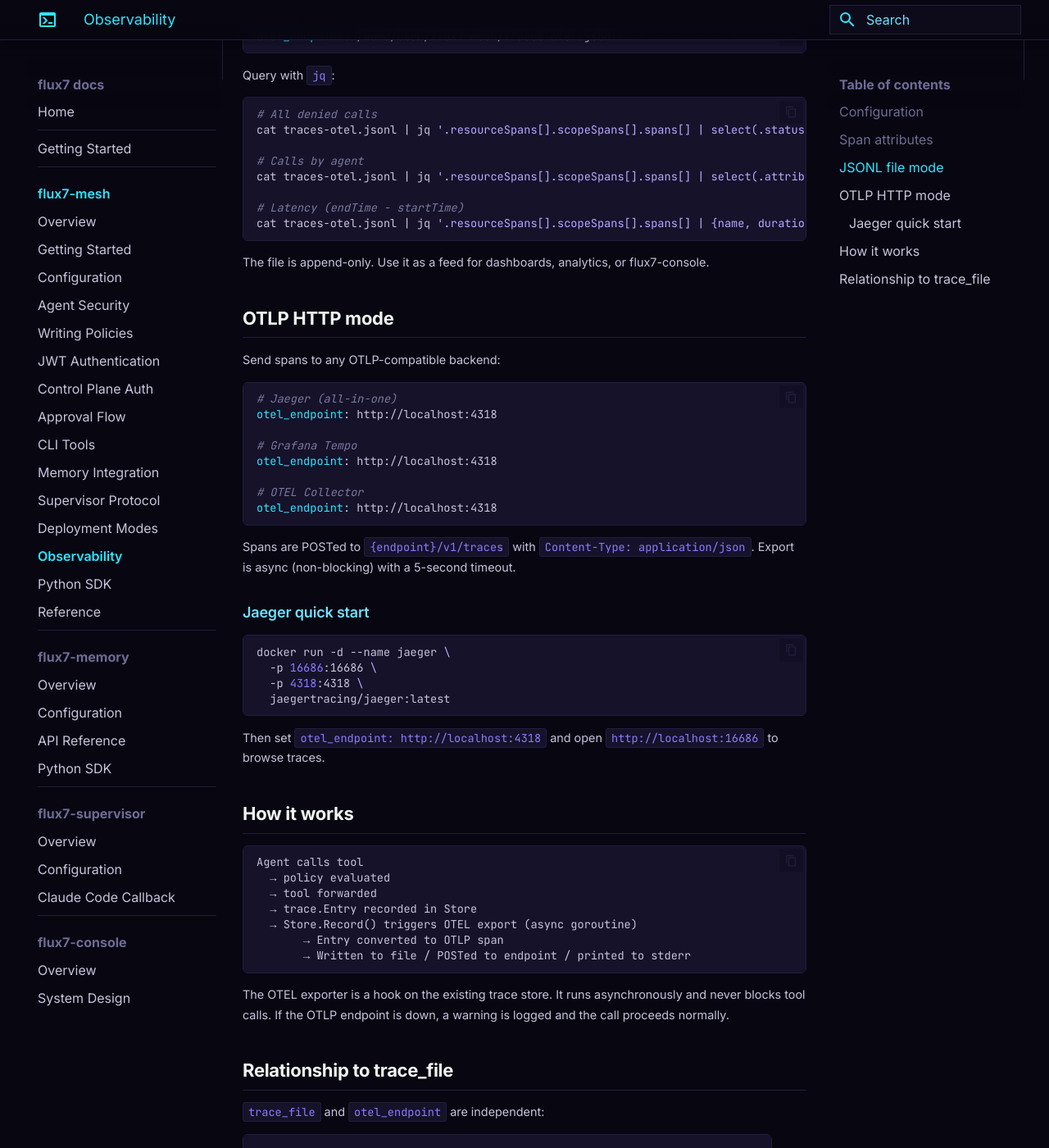
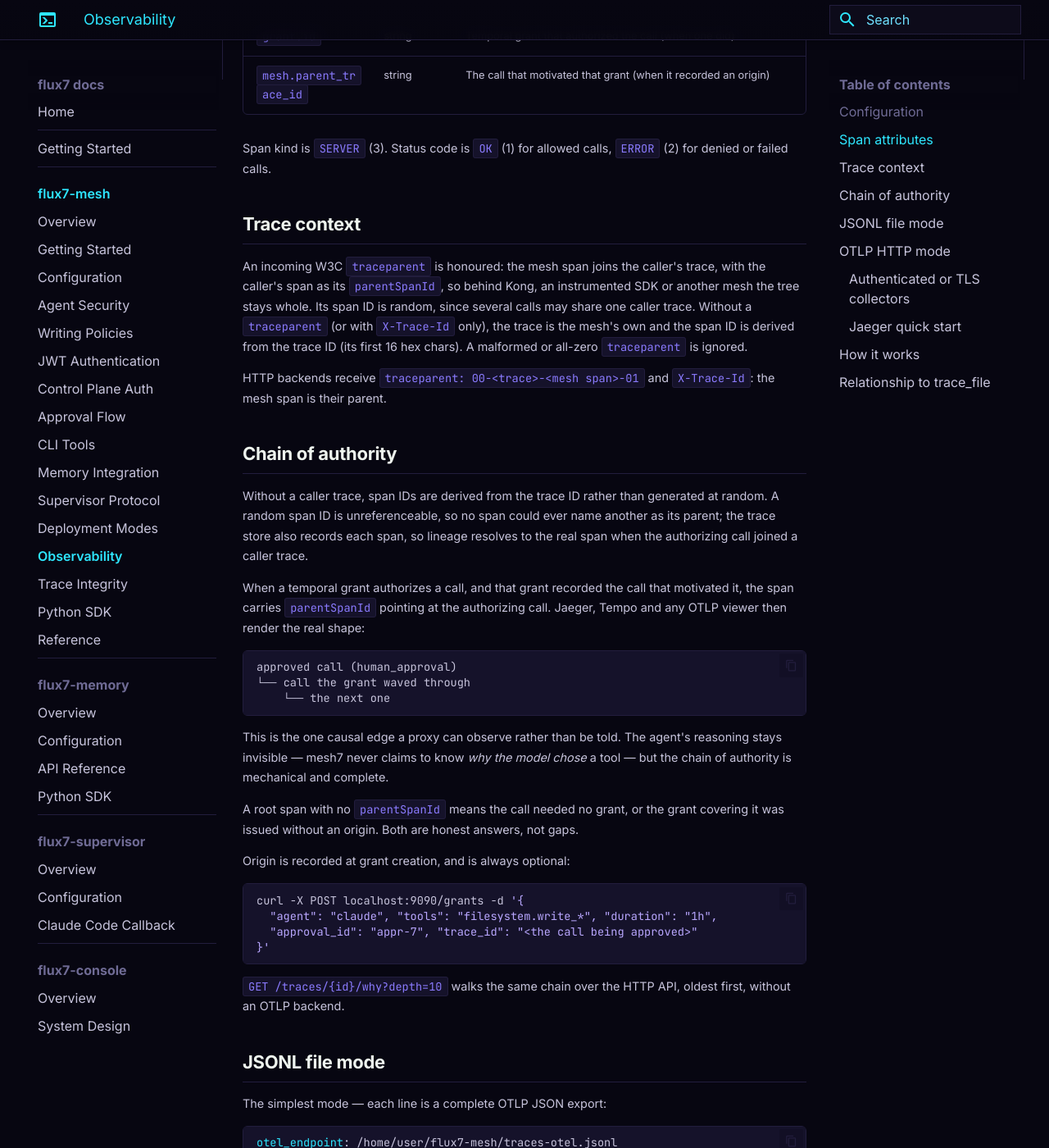
Before and after one commit to KTCrisis/flux7-docs, an MkDocs documentation site: the page built from docs/mesh7/otel.md, in a window 1280 px wide and 1400 px high, scrolled down 1600 px. Shown: the whole window at 82% size. Built offline with MkDocs 1.6.1 and Material for MkDocs 9.7.7, drawn with Linux system fonts in a browser that asks for light colours; some of the changed text lies outside the part shown.

Commit message:
docs(mesh7): trace integrity, OTLP delivery and trace context, console traces
- mesh7/otel.md brought up to the mesh repo: chain of authority, GenAI
  semantic conventions, enduser.id, incoming traceparent, batched OTLP
  delivery with retries, otel_headers / otel_ca_cert /
  otel_insecure_skip_verify
- new mesh7/trace-integrity.md (hash chain, MESH_TRACE_KEY, verify,
  limits) and its nav entry
- reference: `mesh7 trace verify`, MESH_ADMIN_TOKEN / MESH_TRACE_KEY,
  GET /traces/{id}/why, GET /traces/verify
- configuration: the three OTLP keys and the chained trace file
- console: routes as of September, chain of authority, integrity badge;
  the OTEL page is no longer called a waterfall

Co-Authored-By: Claude Opus 5.5 (1M context) <noreply@anthropic.com>
Claude-Session: https://claude.ai/code/session_01Vb8UfGUZ4RvB1kdNgWQuPp

````diff
--- a/docs/mesh7/otel.md
+++ b/docs/mesh7/otel.md
@@ -27,6 +27,8 @@ Every span includes the following attributes:
 |-----------|------|-------------|
 | `service.name` | resource | Always `flux7-mesh` |
 | `agent.id` | string | Agent identity (e.g. `claude`, `crewai-researcher`) |
+| `enduser.id` | string | The human the agent acted for, when the token carried one (`auth.jwt.user_claim`). OpenTelemetry semantic-convention key; absent on agent-only calls |
+| `session.id` | string | MCP session the call belongs to (when set) |
 | `tool.name` | string | Tool that was called (e.g. `filesystem.write_file`) |
 | `policy.action` | string | Policy decision: `allow`, `deny`, `human_approval` |
 | `policy.rule` | string | Which policy rule matched |
@@ -37,8 +39,59 @@ Every span includes the following attributes:
 | `approval.duration_ms` | int | Time spent waiting for human approval |
 | `llm.token.input` | int | Estimated input tokens (chars/4 heuristic) |
 | `llm.token.output` | int | Estimated output tokens |
+| `grant.id` | string | Temporal grant that authorized the call (when one did) |
+| `mesh.parent_trace_id` | string | The call that motivated that grant (when it recorded an origin) |
 
 Span kind is `SERVER` (3). Status code is `OK` (1) for allowed calls, `ERROR` (2) for denied or failed calls.
+
+## Trace context
+
+An incoming W3C `traceparent` is honoured: the mesh span joins the caller's
+trace, with the caller's span as its `parentSpanId`, so behind Kong, an
+instrumented SDK or another mesh the tree stays whole. Its span ID is random,
+since several calls may share one caller trace. Without a `traceparent` (or
+with `X-Trace-Id` only), the trace is the mesh's own and the span ID is derived
+from the trace ID (its first 16 hex chars). A malformed or all-zero
+`traceparent` is ignored.
+
+HTTP backends receive `traceparent: 00-<trace>-<mesh span>-01` and `X-Trace-Id`:
+the mesh span is their parent.
+
+## Chain of authority
+
+Without a caller trace, span IDs are derived from the trace ID rather than
+generated at random. A random span ID is unreferenceable, so no span could ever
+name another as its parent; the trace store also records each span, so lineage
+resolves to the real span when the authorizing call joined a caller trace.
+
+When a temporal grant authorizes a call, and that grant recorded the call that
+motivated it, the span carries `parentSpanId` pointing at the authorizing call.
+Jaeger, Tempo and any OTLP viewer then render the real shape:
+
+```
+approved call (human_approval)
+└── call the grant waved through
+    └── the next one
+```
+
+This is the one causal edge a proxy can observe rather than be told. The agent's
+reasoning stays invisible — mesh7 never claims to know *why the model chose* a
+tool — but the chain of authority is mechanical and complete.
+
+A root span with no `parentSpanId` means the call needed no grant, or the grant
+covering it was issued without an origin. Both are honest answers, not gaps.
+
+Origin is recorded at grant creation, and is always optional:
+
+```bash
+curl -X POST localhost:9090/grants -d '{
+  "agent": "claude", "tools": "filesystem.write_*", "duration": "1h",
+  "approval_id": "appr-7", "trace_id": "<the call being approved>"
+}'
+```
+
+`GET /traces/{id}/why?depth=10` walks the same chain over the HTTP API, oldest
+first, without an OTLP backend.
 
 ## JSONL file mode
 
@@ -61,7 +114,7 @@ cat traces-otel.jsonl | jq '.resourceSpans[].scopeSpans[].spans[] | select(.attr
 cat traces-otel.jsonl | jq '.resourceSpans[].scopeSpans[].spans[] | {name, duration_ns: ((.endTimeUnixNano | tonumber) - (.startTimeUnixNano | tonumber))}'
 ```
 
-The file is append-only. Use it as a feed for dashboards, analytics, or flux7-console.
+The file is append-only. Use it as a feed for dashboards, analytics, or agent7.
 
 ## OTLP HTTP mode
 
@@ -78,7 +131,32 @@ otel_endpoint: http://localhost:4318
 otel_endpoint: http://localhost:4318
 ```
 
-Spans are POSTed to `{endpoint}/v1/traces` with `Content-Type: application/json`. Export is async (non-blocking) with a 5-second timeout.
+Spans are POSTed to `{endpoint}/v1/traces` with `Content-Type: application/json`.
+
+Delivery:
+
+- spans wait in a bounded queue (2048) and leave in batches of up to 128, or
+  every 2 seconds;
+- network errors, `429` and `5xx` are retried three times with exponential
+  backoff (0.5 s, 1 s, 2 s); any other `4xx` is final;
+- a full queue drops the span and logs it: a tool call never waits on the
+  collector;
+- on shutdown the queue is drained within 5 seconds, and the exporter logs how
+  many spans were sent, dropped and failed.
+
+### Authenticated or TLS collectors
+
+```yaml
+otel_endpoint: https://otlp-gateway.example.com/otlp
+otel_headers:
+  Authorization: "Basic ${GRAFANA_OTLP_TOKEN}"   # ${VAR} expanded from the environment
+  X-Scope-OrgID: tenant-42
+otel_ca_cert: /etc/mesh7/collector-ca.pem          # appended to the system roots
+otel_insecure_skip_verify: false                   # true only for a self-signed local collector
+```
+
+Header values are expanded from the environment and never logged (only header
+names are). An unreadable CA file is logged, not fatal.
 
 ### Jaeger quick start
 
@@ -98,12 +176,16 @@ Agent calls tool
   → policy evaluated
   → tool forwarded
   → trace.Entry recorded in Store
-  → Store.Record() triggers OTEL export (async goroutine)
+  → Store.Record() hands the entry to the OTEL exporter
        → Entry converted to OTLP span
-       → Written to file / POSTed to endpoint / printed to stderr
+       → Written to file / printed to stderr / queued for a batched POST
 ```
 
-The OTEL exporter is a hook on the existing trace store. It runs asynchronously and never blocks tool calls. If the OTLP endpoint is down, a warning is logged and the call proceeds normally.
+The OTEL exporter is a hook on the existing trace store and never blocks tool calls. If the OTLP endpoint is down, spans are retried, then counted as failed, and the call proceeds normally.
+
+A span is exported when the call is first recorded. For `human_approval`, the
+approval outcome is added later as a revision in `trace_file` (see
+[trace-integrity.md](trace-integrity.md)) and is not re-exported.
 
 ## Relationship to trace_file
 
--- a/mkdocs.yml
+++ b/mkdocs.yml
@@ -50,6 +50,7 @@ nav:
     - Supervisor Protocol: mesh7/supervisor-protocol.md
     - Deployment Modes: mesh7/deployment-modes.md
     - Observability: mesh7/otel.md
+    - Trace Integrity: mesh7/trace-integrity.md
     - Python SDK: mesh7/python-sdk.md
     - Reference: mesh7/reference.md
   - flux7-memory:
````
Also changed, not shown: docs/console/index.md (+9 -10 lines), docs/mesh7/configuration.md (+7 -1 lines), docs/mesh7/reference.md (+13 -1 lines), docs/mesh7/trace-integrity.md (added, +72 -0 lines).
